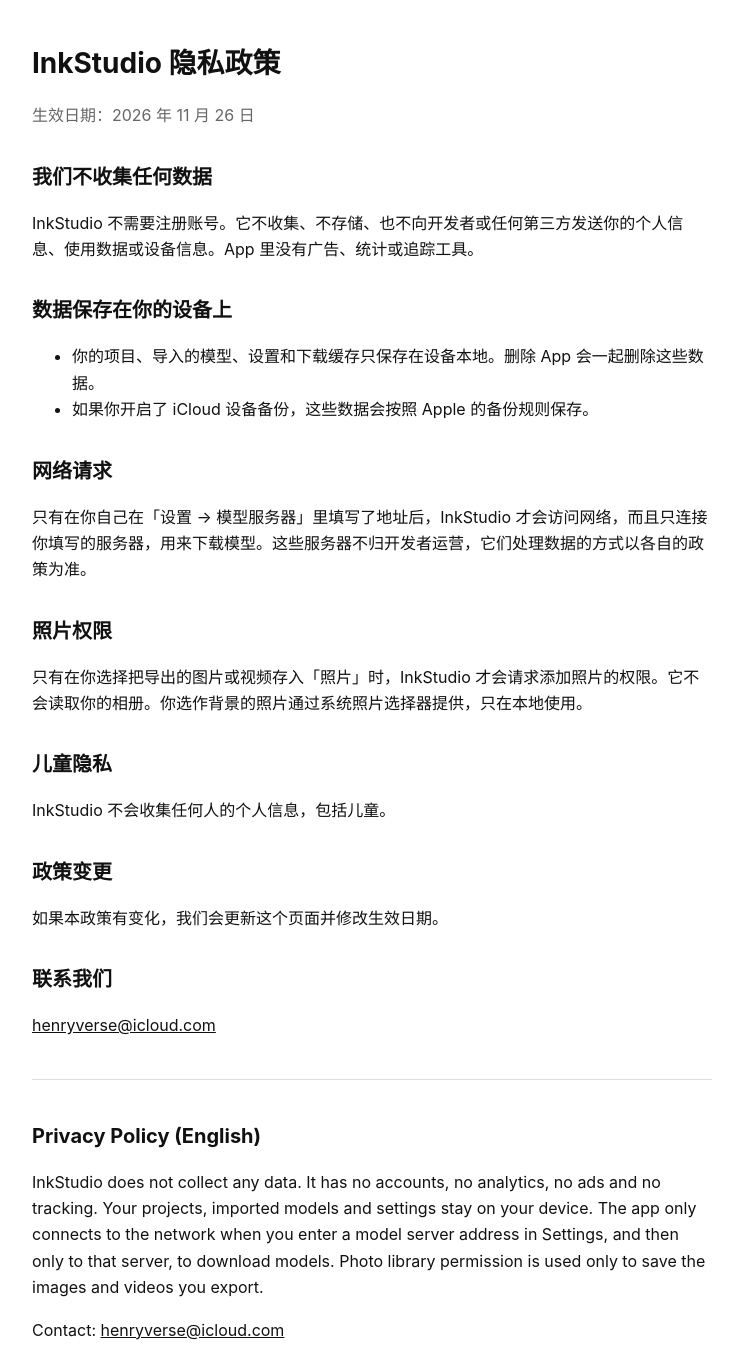
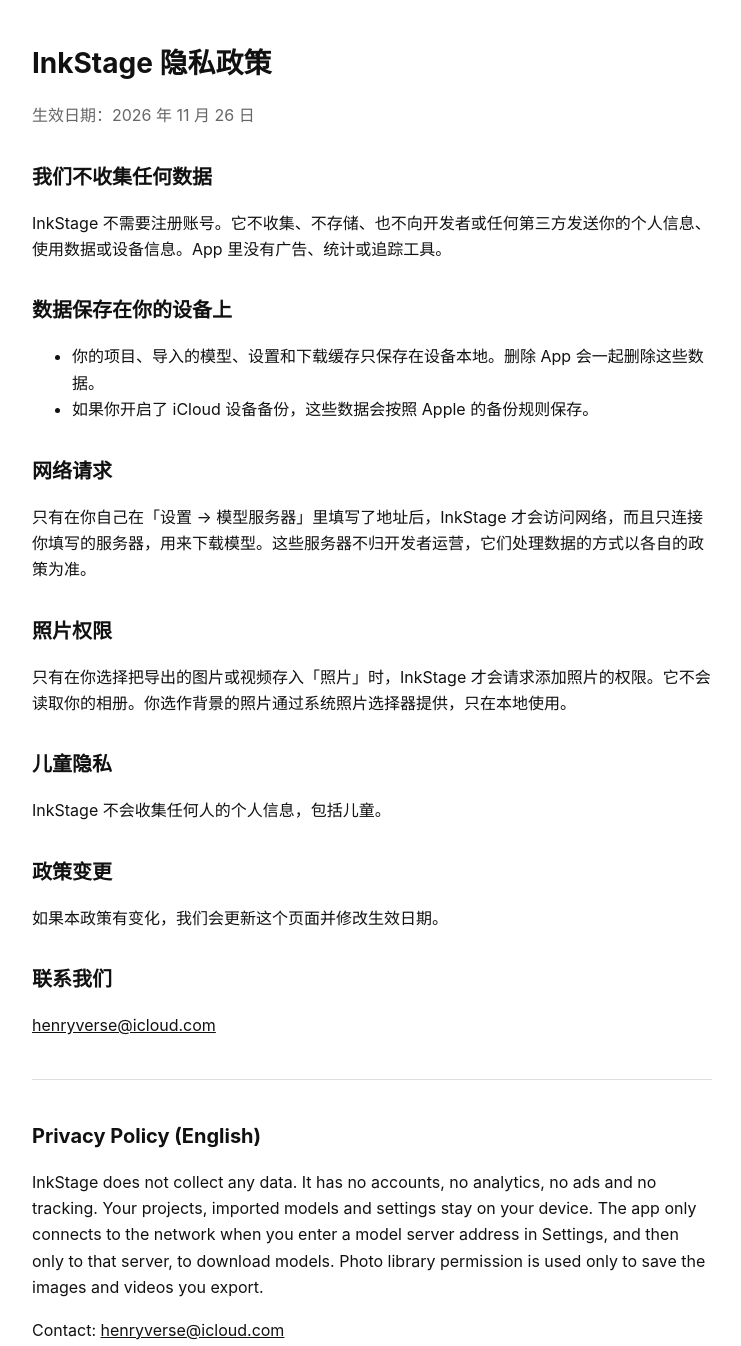
Before and after one commit to henryverse/inkstudio-support, a plain HTML site: page privacy.html in a window 1280 px wide. Shown: the top 1346 px of the page, without its empty margins (268-1009 px from the left). Drawn offline with Linux system fonts and the light colour scheme.

Commit message:
Rename app to InkStage

```diff
--- a/privacy.html
+++ b/privacy.html
@@ -3,16 +3,16 @@
 <head>
 <meta charset="utf-8">
 <meta name="viewport" content="width=device-width, initial-scale=1">
-<title>InkStudio 隐私政策</title>
+<title>InkStage 隐私政策</title>
 <link rel="stylesheet" href="style.css">
 </head>
 <body>
 <main>
-<h1>InkStudio 隐私政策</h1>
+<h1>InkStage 隐私政策</h1>
 <p class="muted">生效日期：2026 年 11 月 26 日</p>
 
 <h2>我们不收集任何数据</h2>
-<p>InkStudio 不需要注册账号。它不收集、不存储、也不向开发者或任何第三方发送你的个人信息、使用数据或设备信息。App 里没有广告、统计或追踪工具。</p>
+<p>InkStage 不需要注册账号。它不收集、不存储、也不向开发者或任何第三方发送你的个人信息、使用数据或设备信息。App 里没有广告、统计或追踪工具。</p>
 
 <h2>数据保存在你的设备上</h2>
 <ul>
@@ -21,13 +21,13 @@
 </ul>
 
 <h2>网络请求</h2>
-<p>只有在你自己在「设置 → 模型服务器」里填写了地址后，InkStudio 才会访问网络，而且只连接你填写的服务器，用来下载模型。这些服务器不归开发者运营，它们处理数据的方式以各自的政策为准。</p>
+<p>只有在你自己在「设置 → 模型服务器」里填写了地址后，InkStage 才会访问网络，而且只连接你填写的服务器，用来下载模型。这些服务器不归开发者运营，它们处理数据的方式以各自的政策为准。</p>
 
 <h2>照片权限</h2>
-<p>只有在你选择把导出的图片或视频存入「照片」时，InkStudio 才会请求添加照片的权限。它不会读取你的相册。你选作背景的照片通过系统照片选择器提供，只在本地使用。</p>
+<p>只有在你选择把导出的图片或视频存入「照片」时，InkStage 才会请求添加照片的权限。它不会读取你的相册。你选作背景的照片通过系统照片选择器提供，只在本地使用。</p>
 
 <h2>儿童隐私</h2>
-<p>InkStudio 不会收集任何人的个人信息，包括儿童。</p>
+<p>InkStage 不会收集任何人的个人信息，包括儿童。</p>
 
 <h2>政策变更</h2>
 <p>如果本政策有变化，我们会更新这个页面并修改生效日期。</p>
@@ -38,7 +38,7 @@
 <hr>
 <h2 lang="en">Privacy Policy (English)</h2>
 <div lang="en">
-<p>InkStudio does not collect any data. It has no accounts, no analytics, no ads and no tracking. Your projects, imported models and settings stay on your device. The app only connects to the network when you enter a model server address in Settings, and then only to that server, to download models. Photo library permission is used only to save the images and videos you export.</p>
+<p>InkStage does not collect any data. It has no accounts, no analytics, no ads and no tracking. Your projects, imported models and settings stay on your device. The app only connects to the network when you enter a model server address in Settings, and then only to that server, to download models. Photo library permission is used only to save the images and videos you export.</p>
 <p>Contact: <a href="mailto:henryverse@icloud.com">henryverse@icloud.com</a></p>
 </div>
 <p><a href="index.html">返回支持页面</a></p>
```
Also changed, not shown: index.html (+5 -5 lines).
